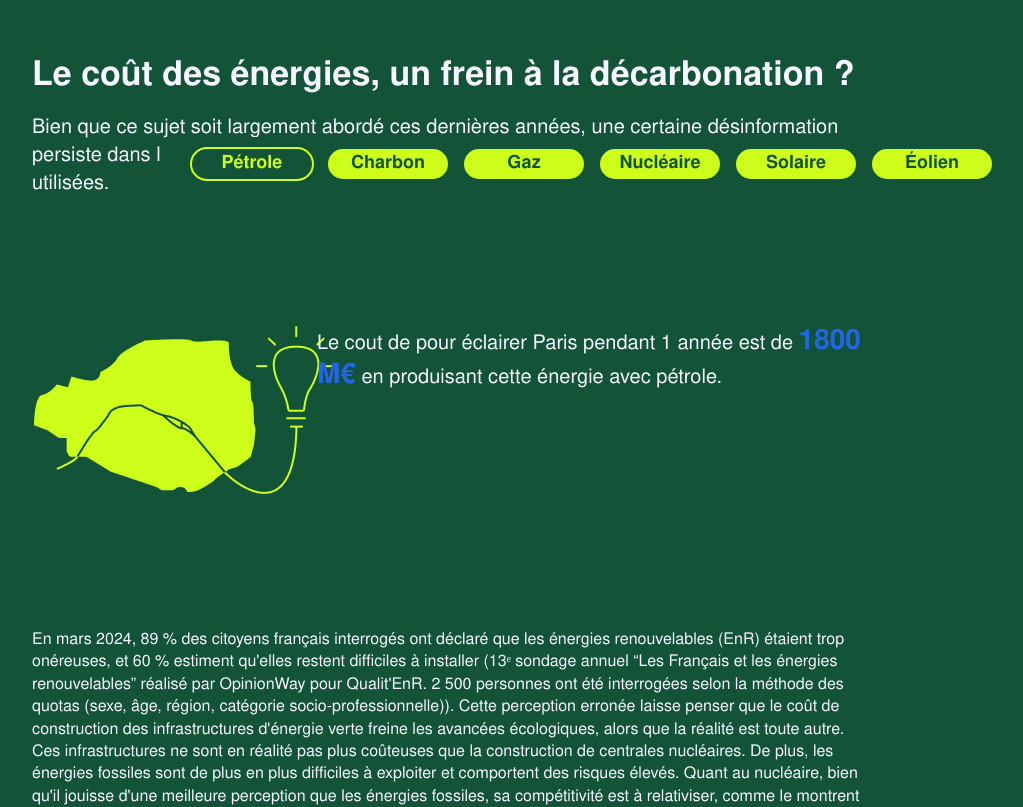
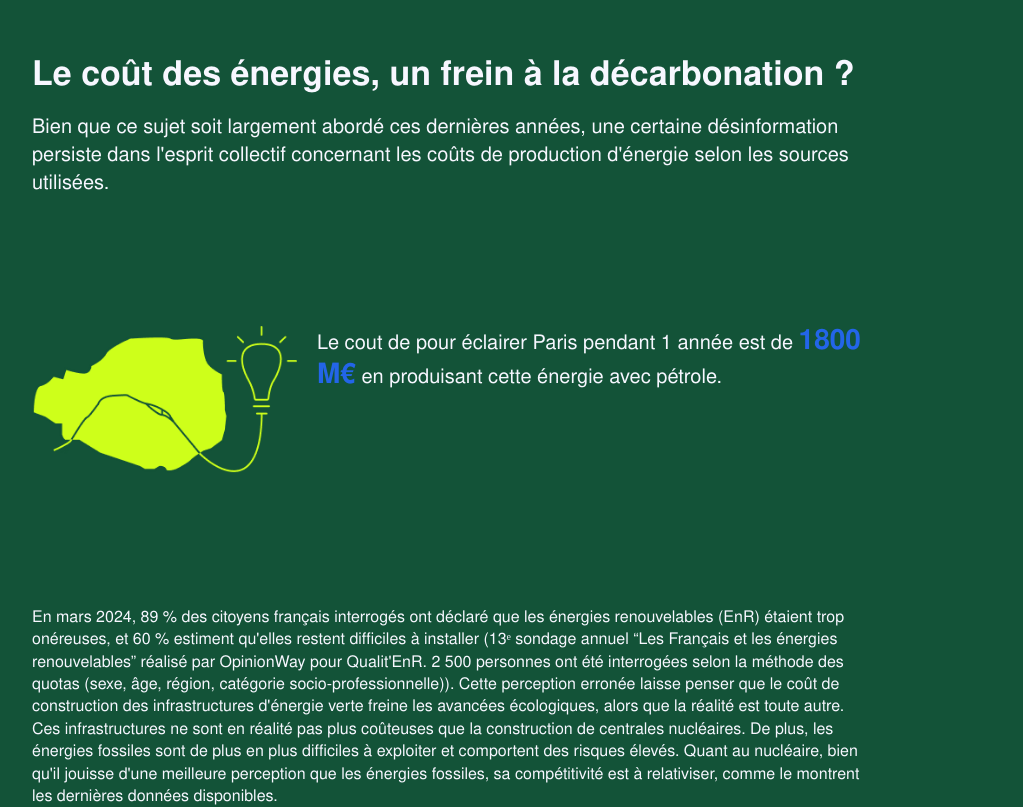
Before and after one commit to BillelT/Dataviz-nuclear, a React (Vite) app: page / in a window 1280 px wide. Shown: the part 3580-4387 px from the top of the page, without its empty margins (48-1071 px from the left). Built offline with nearby package versions, Linux system fonts and the light colour scheme.

Commit message:
cost images resized

```diff
--- a/src/components/Cost.jsx
+++ b/src/components/Cost.jsx
@@ -31,8 +31,12 @@ function Cost() {
           </p>
         </div>
         <article className="grid-col-12 grid col-gap-20">
-          <div className=" grid-col-sm-12-ls-1-4">
-            <img src="/images/cost/Paris Vector.png" alt="" />
+          <div className=" grid-col-sm-12-ls-1-4 img-container">
+            <img
+              src="/images/cost/Paris Vector.png"
+              className="cost-images img-container w-100-p"
+              alt="Icône de Paris éclairé"
+            />
           </div>
           <p className="grid-col-sm-12-ls-4-9 data-text">
             Le cout de pour éclairer Paris pendant 1 année est de{" "}
@@ -63,8 +67,8 @@ function Cost() {
           </p>
         </div>
         <article className="grid-col-12 grid col-gap-20">
-          <div className=" grid-col-sm-12-ls-1-4">
-            <img src="/images/cost/shower.png" alt="" />
+          <div className=" grid-col-sm-12-ls-1-4 img-container">
+            <img src="/images/cost/shower.png" alt="shower icon" />
           </div>
           <p className="grid-col-sm-12-ls-4-9 data-text">
             Le cout de pour 1 année de douche quotidienne est de{" "}
@@ -91,8 +95,12 @@ function Cost() {
           </p>
         </div>
         <article className="grid-col-12 grid col-gap-20">
-          <div className=" grid-col-sm-12-ls-1-4">
-            <img src="/images/cost/phone.png" alt="" />
+          <div className=" grid-col-sm-12-ls-1-4 img-container">
+            <img
+              src="/images/cost/phone.png"
+              alt="phone icon"
+              className="cost-images img-container"
+            />
           </div>
           <p className="grid-col-sm-12-ls-4-9 data-text">
             Le cout de pour recharger son smartphone pendant 1 année est de{" "}
--- a/src/stylesheets/Cost.scss
+++ b/src/stylesheets/Cost.scss
@@ -16,9 +16,8 @@
   position: sticky;
   border-top-left-radius: 16px;
   border-top-right-radius: 16px;
-  bottom: 0%;
+  top: 20%;
   margin: 0 auto;
-  margin-top: 10vh;
   padding: 12px 32px;
   grid-column: 1/13;
   // width: calc(100% - 180px);
@@ -79,3 +78,17 @@
   color: #12de9a; // Couleur pour éolien
   font-size: 1.15em;
 }
+
+.img-container {
+  overflow: hidden;
+  position: relative;
+}
+
+.cost-images {
+  object-fit: contain;
+  object-position: center;
+}
+
+.w-100-p {
+  width: 100%;
+}
```
